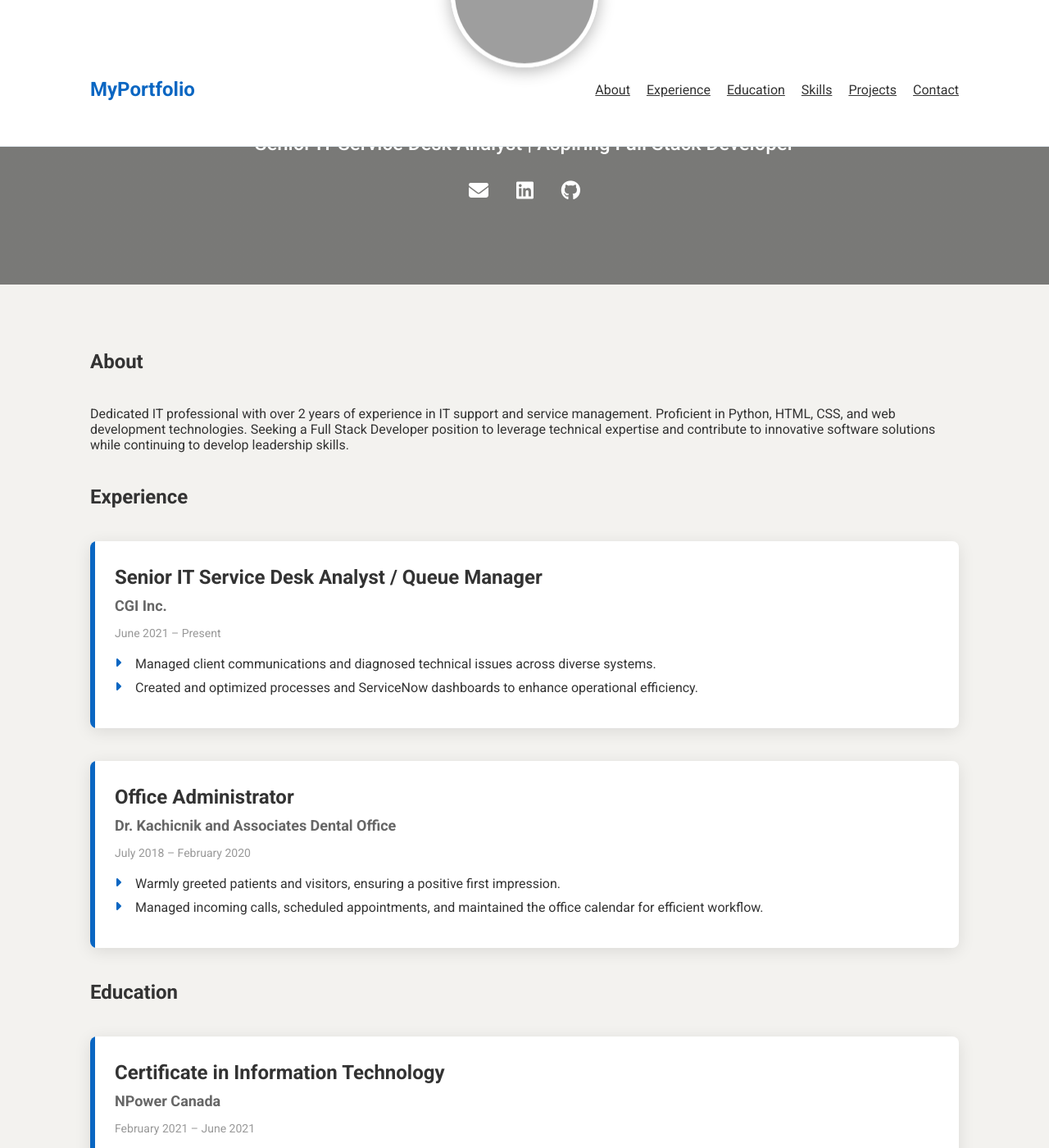
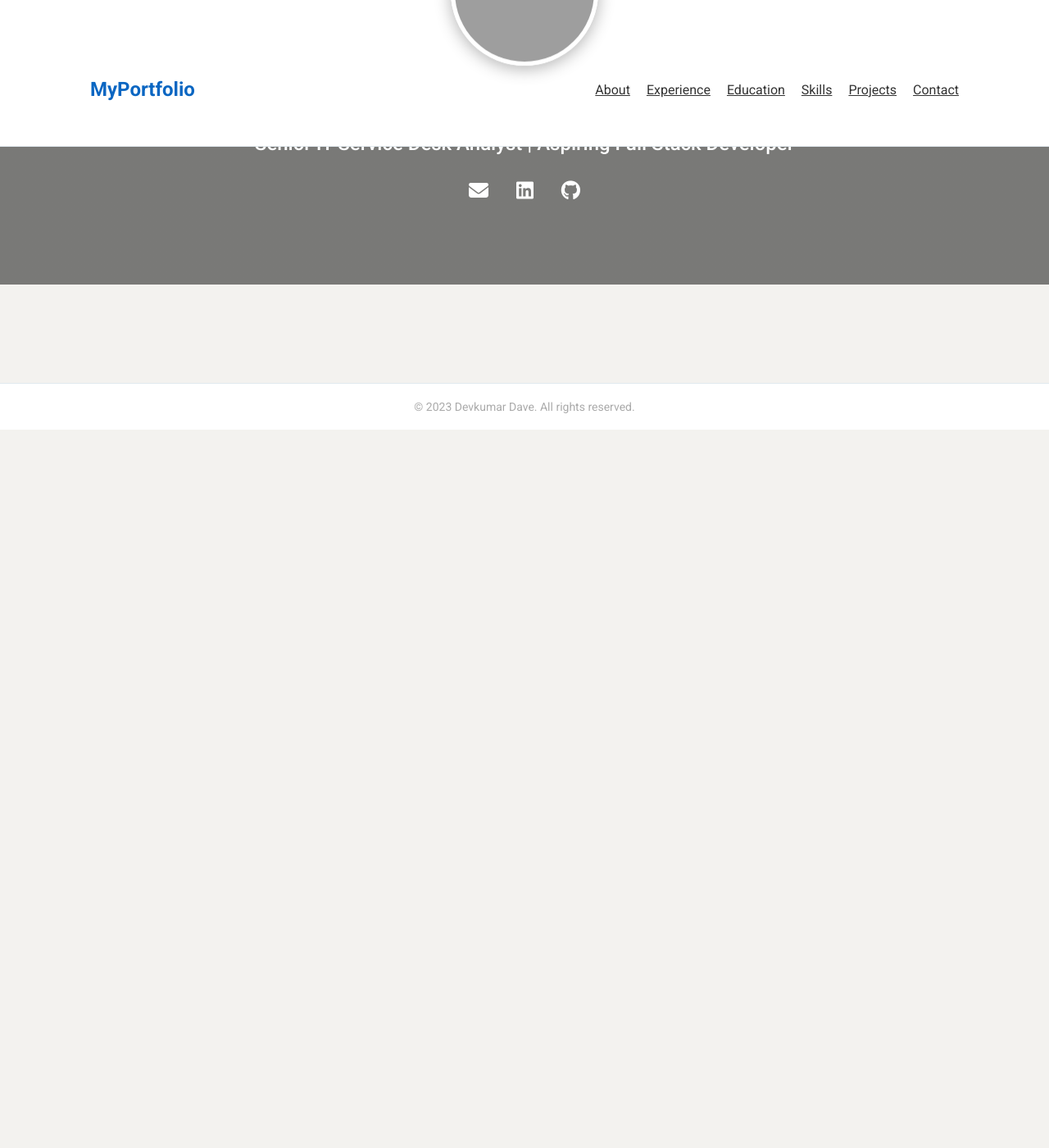
Before and after one commit to devdave666/resume, a Jekyll site: the page built from index.md, in a window 1280 px wide and 1400 px high, scrolled down 270 px. Shown: the whole window at 82% size. Built offline with Jekyll 4.4.1, drawn with Linux system fonts in a browser that asks for light colours; a style sheet for code colours, icons or effects is not loaded; after the commit the page ends 900 px from its top, so only the background shows below that; some of the changed text lies outside the part shown; grey boxes are pictures that could not be loaded.

Commit message:
Update index.md

```diff
--- a/index.md
+++ b/index.md
@@ -1,80 +1,10 @@
 ---
 layout: resume
 title: "Devkumar Dave - Full Stack Developer"
+
+about: |
+  Dedicated IT professional with over 2 years of experience in IT support and service management. Proficient in Python, HTML, CSS, and web development technologies. Seeking a Full Stack Developer position to leverage technical expertise and contribute to innovative software solutions while continuing to develop leadership skills.
+
 ---
 
-## About {#about}
-
-Dedicated IT professional with over 2 years of experience in IT support and service management. Proficient in Python, HTML, CSS, and web development technologies. Seeking a Full Stack Developer position to leverage technical expertise and contribute to innovative software solutions while continuing to develop leadership skills.
-
-## Experience {#experience}
-
-<div class="card" data-aos="fade-up">
-  <h3>Senior IT Service Desk Analyst / Queue Manager</h3>
-  <h4>CGI Inc.</h4>
-  <p class="date-range">June 2021 – Present</p>
-  <ul>
-    <li>Managed client communications and diagnosed technical issues across diverse systems.</li>
-    <li>Created and optimized processes and ServiceNow dashboards to enhance operational efficiency.</li>
-    <!-- Add more bullet points -->
-  </ul>
-</div>
-
-<div class="card" data-aos="fade-up" data-aos-delay="100">
-  <h3>Office Administrator</h3>
-  <h4>Dr. Kachicnik and Associates Dental Office</h4>
-  <p class="date-range">July 2018 – February 2020</p>
-  <ul>
-    <li>Warmly greeted patients and visitors, ensuring a positive first impression.</li>
-    <li>Managed incoming calls, scheduled appointments, and maintained the office calendar for efficient workflow.</li>
-    <!-- Add more bullet points -->
-  </ul>
-</div>
-
-## Education {#education}
-
-<div class="card" data-aos="fade-up">
-  <h3>Certificate in Information Technology</h3>
-  <h4>NPower Canada</h4>
-  <p class="date-range">February 2021 – June 2021</p>
-</div>
-
-<div class="card" data-aos="fade-up" data-aos-delay="100">
-  <h3>Advanced Diploma in Mechanical Engineering Technology</h3>
-  <h4>Seneca College</h4>
-  <p class="date-range">January 2018 – September 2020</p>
-</div>
-
-## Skills {#skills}
-
-<ul class="skills-list" data-aos="zoom-in">
-  <li>Python</li>
-  <li>JavaScript</li>
-  <li>HTML5</li>
-  <li>CSS3</li>
-  <li>React</li>
-  <li>Node.js</li>
-  <li>SQL</li>
-  <li>MongoDB</li>
-  <!-- Add more skills -->
-</ul>
-
-## Projects {#projects}
-
-<div class="project-card" data-aos="fade-up">
-  <h3>Web Application Development Project</h3>
-  <p>Developed a full-stack web application using Python (Django), HTML, CSS, and JavaScript. Implemented user authentication, data visualization, and responsive design.</p>
-</div>
-
-<div class="project-card" data-aos="fade-up" data-aos-delay="100">
-  <h3>Automation Script for Ticket Management</h3>
-  <p>Created a Python script to automate the generation of ServiceNow reports. Improved efficiency by reducing manual report generation time by 50%.</p>
-</div>
-
-## Contact {#contact}
-
-<div class="contact-section" data-aos="fade-up">
-  <a href="mailto:devkumardave26@gmail.com"><i class="fas fa-envelope"></i></a>
-  <a href="https://linkedin.com/in/devkumar-dave" target="_blank"><i class="fab fa-linkedin"></i></a>
-  <a href="https://github.com/devdave666" target="_blank"><i class="fab fa-github"></i></a>
-</div>
+<!-- Content is now handled via data files and front matter variables -->
```
